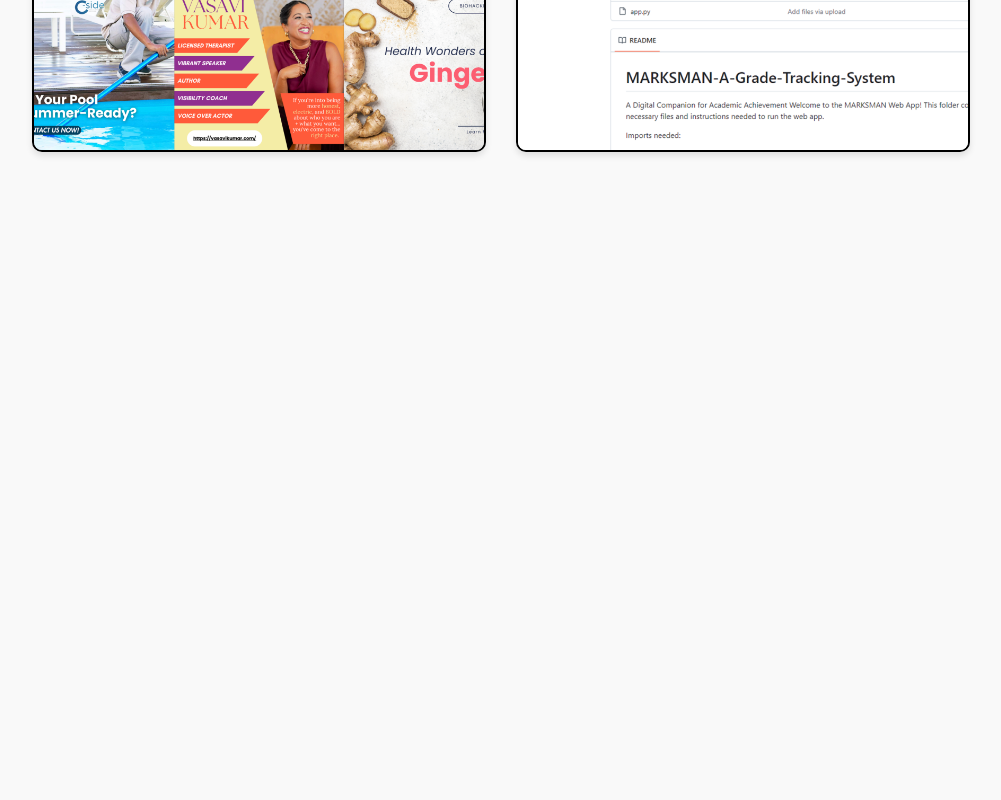
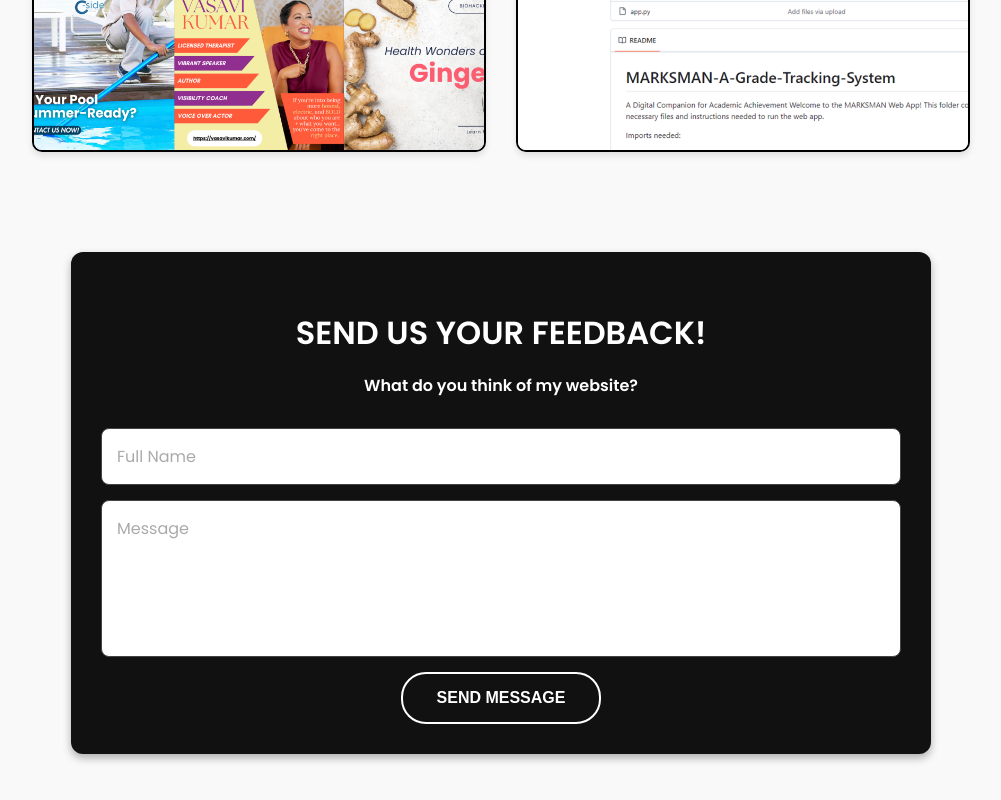
Before and after one commit to jdsalipande2/webprog-SF231-vuejs, a Vue app in the folder firstsfc/: page / in a window 1280 px wide. Shown: the part 6485-7285 px from the top of the page, without its empty margins (139-1140 px from the left). Before the commit the page ends 6687 px from the top, so only its background shows below. Built offline with nearby package versions, Linux system fonts and the light colour scheme.

Commit message:
Update PersonalProfile.vue

```diff
--- a/firstsfc/src/components/PersonalProfile.vue
+++ b/firstsfc/src/components/PersonalProfile.vue
@@ -274,10 +274,85 @@
             <div class="lightbox-description" id="lightbox-description"></div>
          </div>
       </div>
+      <!-- Contact Section -->
+      <div class="fade-in">
+         <div id="app">
+            <!-- Vue app here -->
+            <section class="contact" id="contact">
+               <div class="contact-container">
+                  <h2>SEND US YOUR FEEDBACK!</h2>
+                  <p>What do you think of my website?</p>
+                  <!-- Contact Form -->
+                  <form v-on:submit.prevent="submitForm" class="contact-form">
+                     <!-- Input for Name -->
+                     <input
+                        type="text"
+                        v-model="name"
+                        placeholder="Full Name"
+                        required
+                        aria-label="Full Name"
+                        >
+                     <!-- Textarea for Message -->
+                     <textarea
+                        v-model="message"
+                        placeholder="Message"
+                        rows="5"
+                        required
+                        aria-label="Message"
+                        ></textarea>
+                     <!-- Submit Button -->
+                     <button
+                        type="submit"
+                        class="send-btn"
+                        aria-label="Send Message"
+                        >
+                     SEND MESSAGE
+                     </button>
+                  </form>
+                  <!-- Display Submitted Data -->
+                  <div v-if="submitted" class="submitted-container">
+                     <h3>Thank you, {{ name }}!</h3>
+                     <p>Your message: {{ message }}</p>
+                     <button
+                        class="reset-btn"
+                        @click="resetForm"
+                        aria-label="Submit Another Message"
+                        >
+                     Submit Another
+                     </button>
+                  </div>
+               </div>
+            </section>
+         </div>
+      </div>
    </div>
 </template>
 
 <script>
+import Services from './ServicesSection.vue';
+
+export default {
+  components: {
+    Services,
+  },
+  data() {
+    return {
+      name: '',
+      message: '',
+      submitted: false
+    };
+  },
+  methods: {
+    submitForm() {
+      this.submitted = true;
+    },
+    resetForm() {
+      this.name = '';
+      this.message = '';
+      this.submitted = false;
+    }
+  },
+  mounted() {
     // HTML DOM (for scroll smooth behavior and fade-in elements)
     document.querySelectorAll('.nav-menu a').forEach(anchor => {
       anchor.addEventListener('click', function(e) {
@@ -307,13 +382,7 @@
       window.addEventListener('scroll', handleScroll);
       handleScroll();
     });
-
-import Services from '@/components/ServicesSection.vue';
-
-export default {
-  components: {
-    Services,
-  },
+  }
 };
 </script>
 
```
Lines whose indentation alone changed are shown as unchanged.
